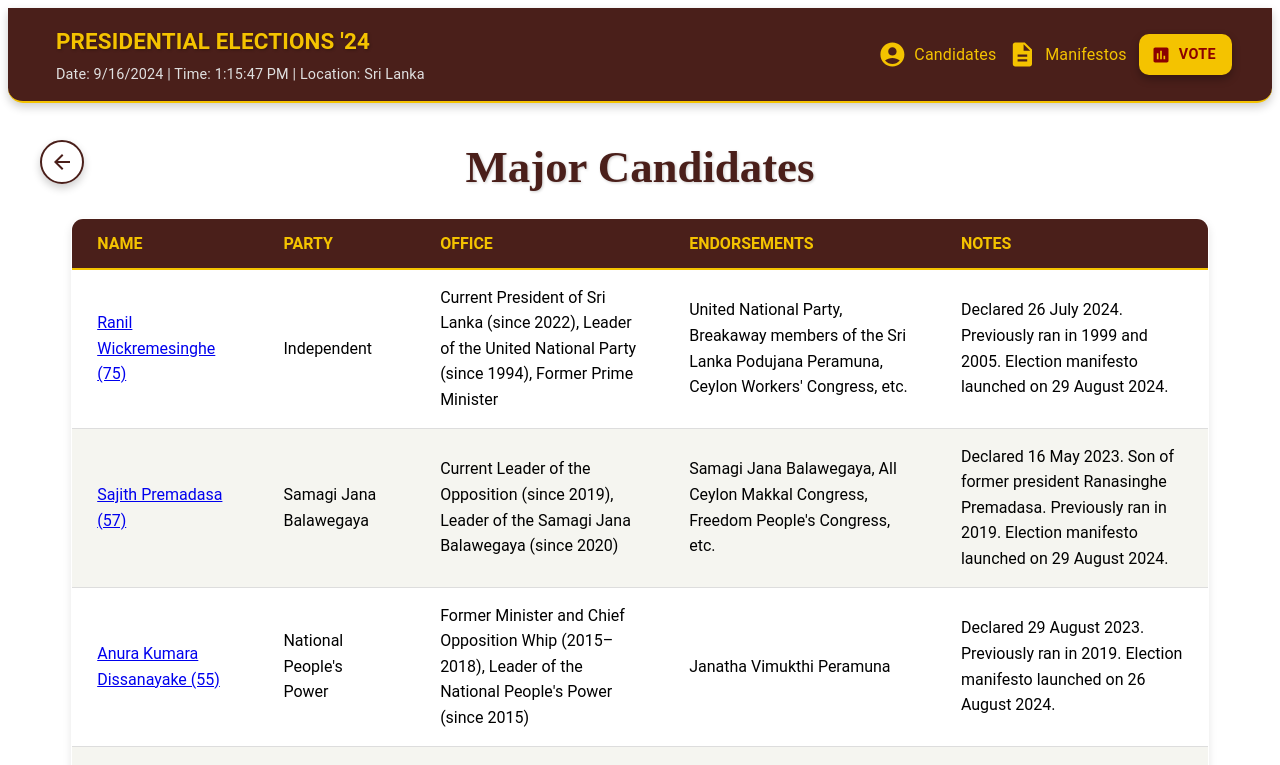
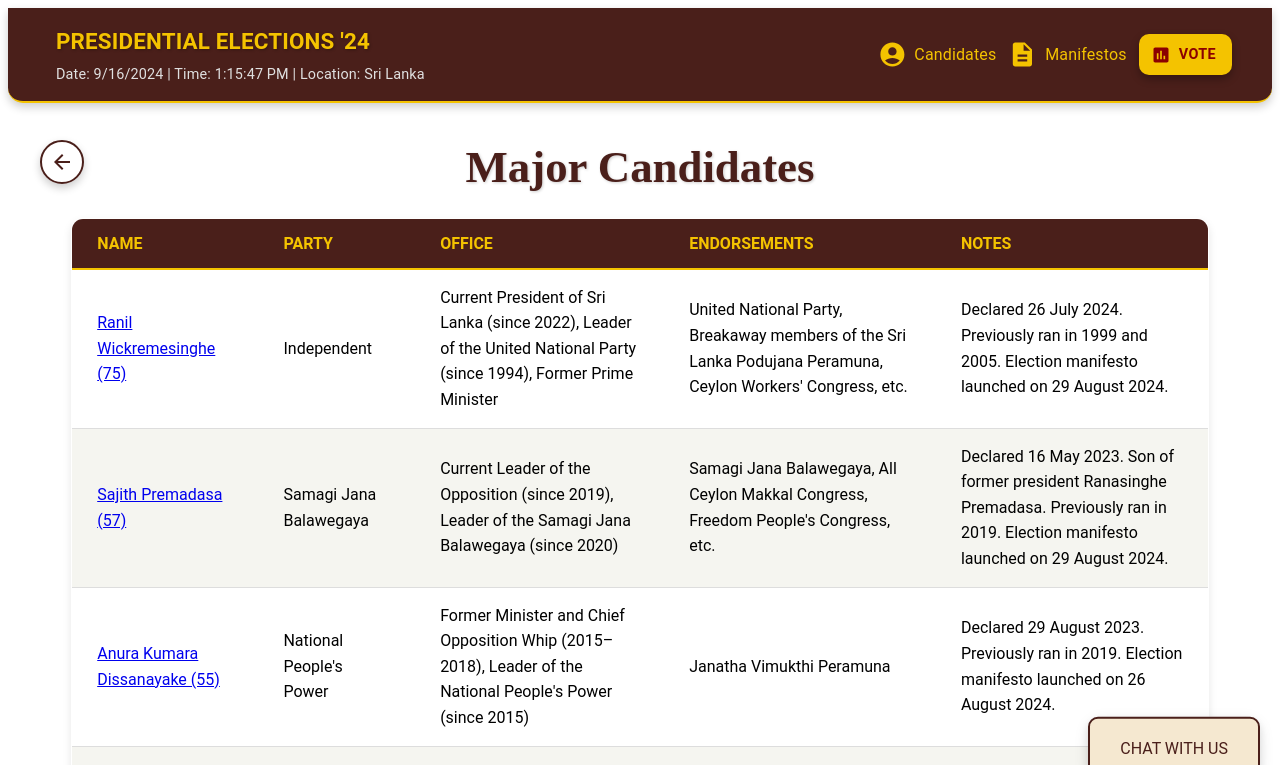
Before and after one commit to CheliM7/043_ChatGPT, a React (Vite) app in the folder frontend/: page /candidates in a window 1280 px wide. Shown: the top 765 px of the page. Built offline with nearby package versions, Linux system fonts and the light colour scheme.

Commit message:
added the chatbot in the candidates page

```diff
--- a/frontend/src/pages/candidatesPage.jsx
+++ b/frontend/src/pages/candidatesPage.jsx
@@ -1,8 +1,8 @@
-import React from 'react';
+import React, { useState, useEffect } from 'react';
 import CandidateTable from '../components/candidates';
-import styled from 'styled-components';
+import styled, { keyframes, css } from 'styled-components';
 import ArrowBackIcon from '@mui/icons-material/ArrowBack';
-
+import Chatbot from '../components/chatbot';
 const NAVBAR_HEIGHT = '120px';
 
 const Button = styled.a`
@@ -37,16 +37,52 @@
   }
 `;
 
+const CandidatesPage = () => {
+  const [isBouncing, setIsBouncing] = useState(true);
 
-const CandidatesPage = () => {
+  const handleChatbotClick = () => {
+    setIsBouncing(false);
+    // Add any additional logic for opening the chatbot
+  };
+
+  useEffect(() => {
+    setIsBouncing(true); // Ensure the chatbot bounces on mount
+  }, []);
+
   return (
     <div>
       <Button href="/home" title="Go to Home">
         <ArrowBackIcon />
       </Button>
       <CandidateTable />
+      <ChatbotWrapper isBouncing={isBouncing} onClick={handleChatbotClick}>
+        <Chatbot /> {/* Add the Chatbot component inside a wrapper */}
+      </ChatbotWrapper>
     </div>
   );
 };
 
+const bounce = keyframes`
+  0%, 20%, 50%, 80%, 100% {
+    transform: translateY(0);
+  }
+  40% {
+    transform: translateY(-10px);
+  }
+  60% {
+    transform: translateY(-5px);
+  }
+`;
+
+const ChatbotWrapper = styled.div`
+  position: fixed;
+  bottom: 20px;
+  right: 20px;
+  z-index: 1000; /* Ensure the chatbot is on top */
+  ${props => props.isBouncing && css`
+    animation: ${bounce} 2.5s infinite;
+  `}
+  cursor: pointer;
+`;
+
 export default CandidatesPage;
```
